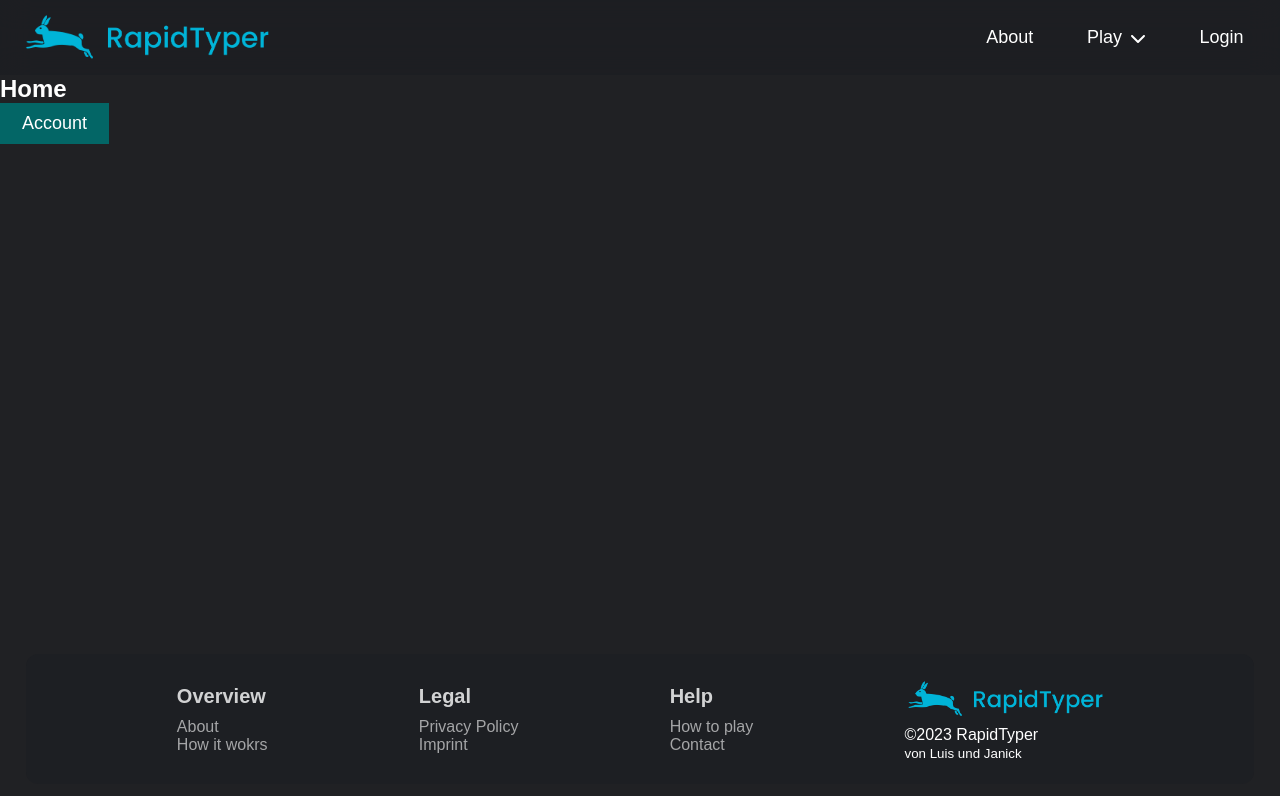
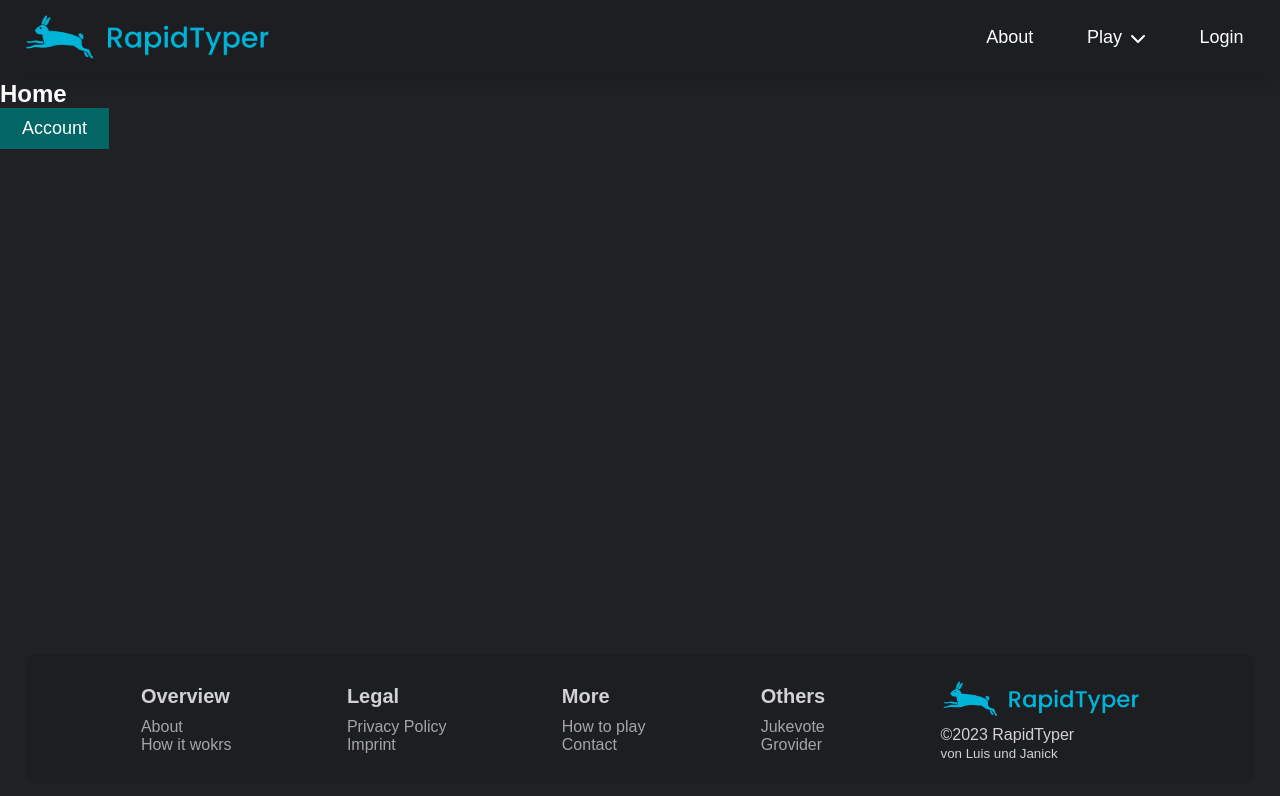
Before and after one commit to janickbraun/rapidtyper, a React (Create React App) app in the folder client/: page / in a window 1280 px wide. Shown: the top 796 px of the page. Built offline with nearby package versions, Linux system fonts and the light colour scheme; no server answers; a web font is replaced by a local one.

Commit message:
new css --> footer + nav

```diff
--- a/client/src/components/about/About.tsx
+++ b/client/src/components/about/About.tsx
@@ -2,8 +2,8 @@ import React from "react"
 
 export default function about() {
   return (
-    <div>
+    <main>
       <h1>About</h1>
-    </div>
+    </main>
   )
 }
--- a/client/src/components/account/Account.tsx
+++ b/client/src/components/account/Account.tsx
@@ -9,7 +9,7 @@ export default function Account() {
     const [loggedin] = useAuth()
 
     return (
-        <div>
+        <main>
             <h2>Account</h2>
             {loggedin ? (
                 <>
@@ -22,6 +22,6 @@ export default function Account() {
                     <Login />
                 </>
             )}
-        </div>
+        </main>
     )
 }
--- a/client/src/components/footer/Footer.tsx
+++ b/client/src/components/footer/Footer.tsx
@@ -29,12 +29,23 @@ export default function Footer() {
         </div>
         <div className="__ftsc listsc">
           <ul className="ftlink-list">
-            <h2 className="ftcaller">Help</h2>
+            <h2 className="ftcaller">More</h2>
                 <li className="ftlinkitem">
                       <a className="ftlink" href="/how-to-play.html">How to play</a>
                 </li>
                 <li className="ftlinkitem">
                       <a className="ftlink" href="/contact">Contact</a>
+                </li>
+            </ul>
+        </div>
+        <div className="__ftsc listsc">
+          <ul className="ftlink-list">
+            <h2 className="ftcaller">Others</h2>
+                <li className="ftlinkitem">
+                      <a className="ftlink" href="//jukevote.onrender.com">Jukevote</a>
+                </li>
+                <li className="ftlinkitem">
+                      <a className="ftlink" href="//grovider.co">Grovider</a>
                 </li>
             </ul>
         </div>
--- a/client/src/components/footer/footer.css
+++ b/client/src/components/footer/footer.css
@@ -11,9 +11,10 @@ footer{
 }
 .globalfooter{
     background-color: #1a1c2166;
+    backdrop-filter: blur(15px);
     margin: 1rem 1.6rem;
     padding: 1.4rem 0;
-    border-radius: 12px;
+    border-radius: 10px;
 }
 .ftcaller{
     font-size: 20px;
@@ -34,3 +35,6 @@ footer{
 .__logoftctcopy{
     display: inline-flex;
 }
+.copyrighttxt,.copyby{
+    color: rgb(255 255 255 / 80%);
+}
--- a/client/src/components/header/header.css
+++ b/client/src/components/header/header.css
@@ -7,6 +7,11 @@
     background-color: rgba(26, 28, 33, 0.4);
     backdrop-filter: blur(15px);
     padding: .6rem 1.4rem;
+    position: fixed;
+    left: 0;
+    top: 0;
+    width: 100%;
+    box-shadow: 2px 2px 20px rgb(0 0 0 / 20%);
 }
 .src_logo{
     /* outline: 2px solid red; */
--- a/client/src/components/home/Home.tsx
+++ b/client/src/components/home/Home.tsx
@@ -3,11 +3,11 @@ import { Link } from "react-router-dom"
 
 export default function Home() {
     return (
-        <div>
+        <main>
             <h2>Home</h2>
             <Link className="test" to="/account">
                 <button>Account</button>
             </Link>
-        </div>
+        </main>
     )
 }
--- a/client/src/components/notFound/NotFound.tsx
+++ b/client/src/components/notFound/NotFound.tsx
@@ -2,8 +2,8 @@ import React from "react"
 
 export default function NotFound() {
   return (
-    <div>
+    <main>
       <h1>Not Found</h1>
-    </div>
+    </main>
   )
 }
--- a/client/src/global.css
+++ b/client/src/global.css
@@ -23,3 +23,6 @@ button a, a button{
     color: #fff;
     text-decoration: none;
 }
+main{
+    margin-top: 80px;
+}
```
